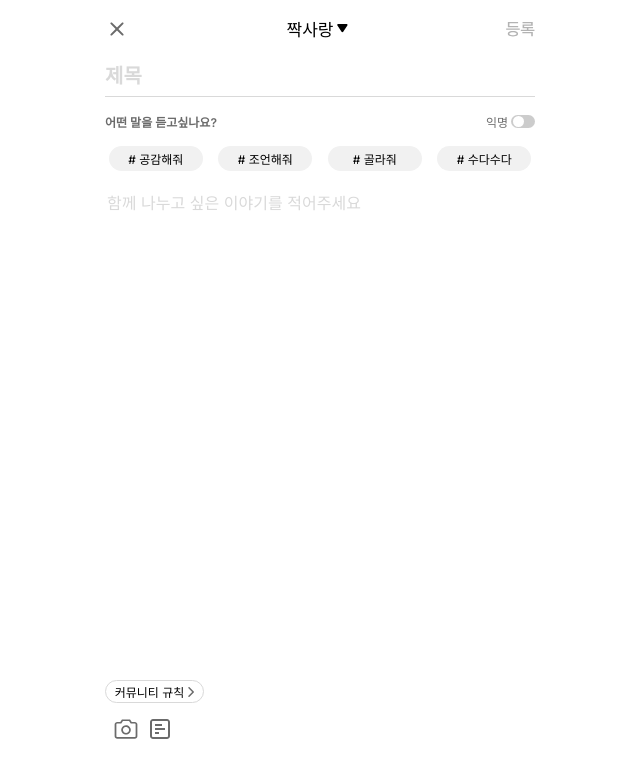
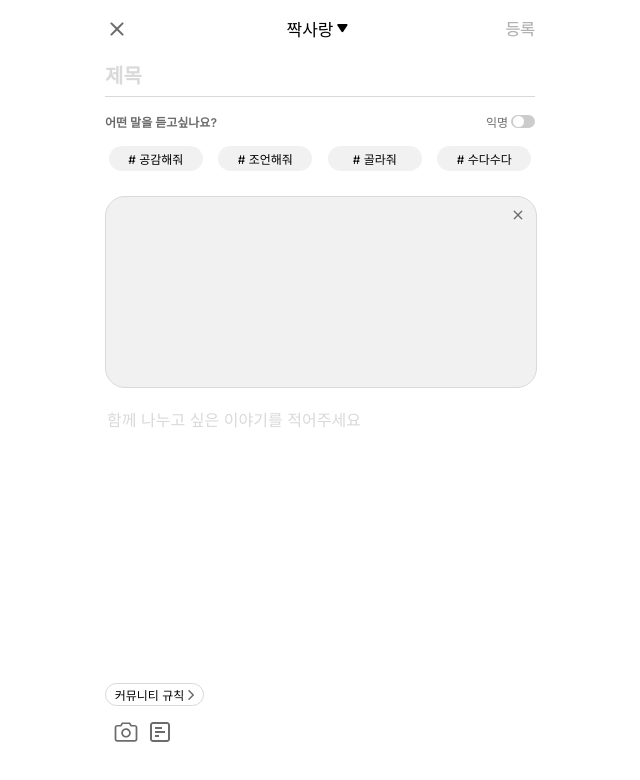
Before and after one commit to waggle2/wagglewaggle, a Next.js app: page /write in a window 1280 px wide. Both pictures are taken after a click on the icon 446 px from the left and 729 px from the top of the page. Shown: the top 780 px of the page, without its empty margins (320-960 px from the left). Built offline with nearby package versions, Linux system fonts and the light colour scheme.

Commit message:
Design: Add ImageContainer and Resize textarea

```diff
--- a/app/write/components/Content.tsx
+++ b/app/write/components/Content.tsx
@@ -1,16 +1,24 @@
 'use client'
-import { useState } from 'react'
+import { useRef, useState } from 'react'
 import styles from '../styles/content.module.scss'
 import NavBar from './NavBar'
 import Dropdown from './Dropdown'
 import Footer from './Footer'
 import VoteContainer from './VoteContainer'
+import ImageContainer from './ImageContainer'
 export default function Content() {
   const [isToggle, setIsToggle] = useState(false)
   const [isImage, setIsImage] = useState(false)
   const [isVote, setIsVote] = useState(false)
   const [content, setContent] = useState('')
   const tag = ['# 공감해줘', '# 조언해줘', '# 골라줘', '# 수다수다']
+  const textarea = useRef<HTMLTextAreaElement | null>(null)
+  const handleResizeHeight = () => {
+    if (textarea.current) {
+      textarea.current.style.height = 'auto'
+      textarea.current.style.height = textarea.current.scrollHeight + 'px'
+    }
+  }
   return (
     <div>
       <NavBar isToggle={isToggle} setIsToggle={setIsToggle} />
@@ -35,10 +43,16 @@ export default function Content() {
       </div>
       <div className={styles.contentBox}>
         {isVote && <VoteContainer setIsVote={setIsVote} />}
+        {isImage && <ImageContainer setIsImage={setIsImage} />}
         <textarea
+          ref={textarea}
+          rows={1}
           className={styles.contentInput}
           placeholder="함께 나누고 싶은 이야기를 적어주세요"
-          onChange={(e) => setContent(e.target.value)}
+          onChange={(e) => {
+            setContent(e.target.value)
+            handleResizeHeight()
+          }}
         />
       </div>
       <Footer setIsImage={setIsImage} setIsVote={setIsVote} />
--- /dev/null
+++ b/app/write/components/ImageContainer.tsx
@@ -0,0 +1,16 @@
+import { Dispatch, SetStateAction } from 'react'
+import styles from '../styles/imageContainer.module.scss'
+import Xmark from '/public/assets/xmark.svg'
+
+interface ImageConatinerProps {
+  setIsImage: Dispatch<SetStateAction<boolean>>
+}
+export default function ImageContainer({ setIsImage }: ImageConatinerProps) {
+  return (
+    <div className={styles.container}>
+      <div className={styles.closeButton}>
+        <Xmark width="16" height="16" onClick={() => setIsImage(false)} />
+      </div>
+    </div>
+  )
+}
--- a/app/write/styles/content.module.scss
+++ b/app/write/styles/content.module.scss
@@ -101,7 +101,6 @@ input:checked + .slider:before {
 .contentInput {
   display: block;
   width: 100%;
-  min-height: 24vh;
   overflow: hidden;
   resize: none;
   border: none;
--- /dev/null
+++ b/app/write/styles/imageContainer.module.scss
@@ -0,0 +1,16 @@
+.container {
+  margin-top: 25px;
+  position: relative;
+  border-radius: 20px;
+  border: 1px solid #d9d9d9;
+  text-align: left;
+  width: 100%;
+  height: 190px;
+  background: #f1f1f1;
+}
+.closeButton {
+  position: absolute;
+  left: 94%;
+  top: 5%;
+  cursor: pointer;
+}
```
